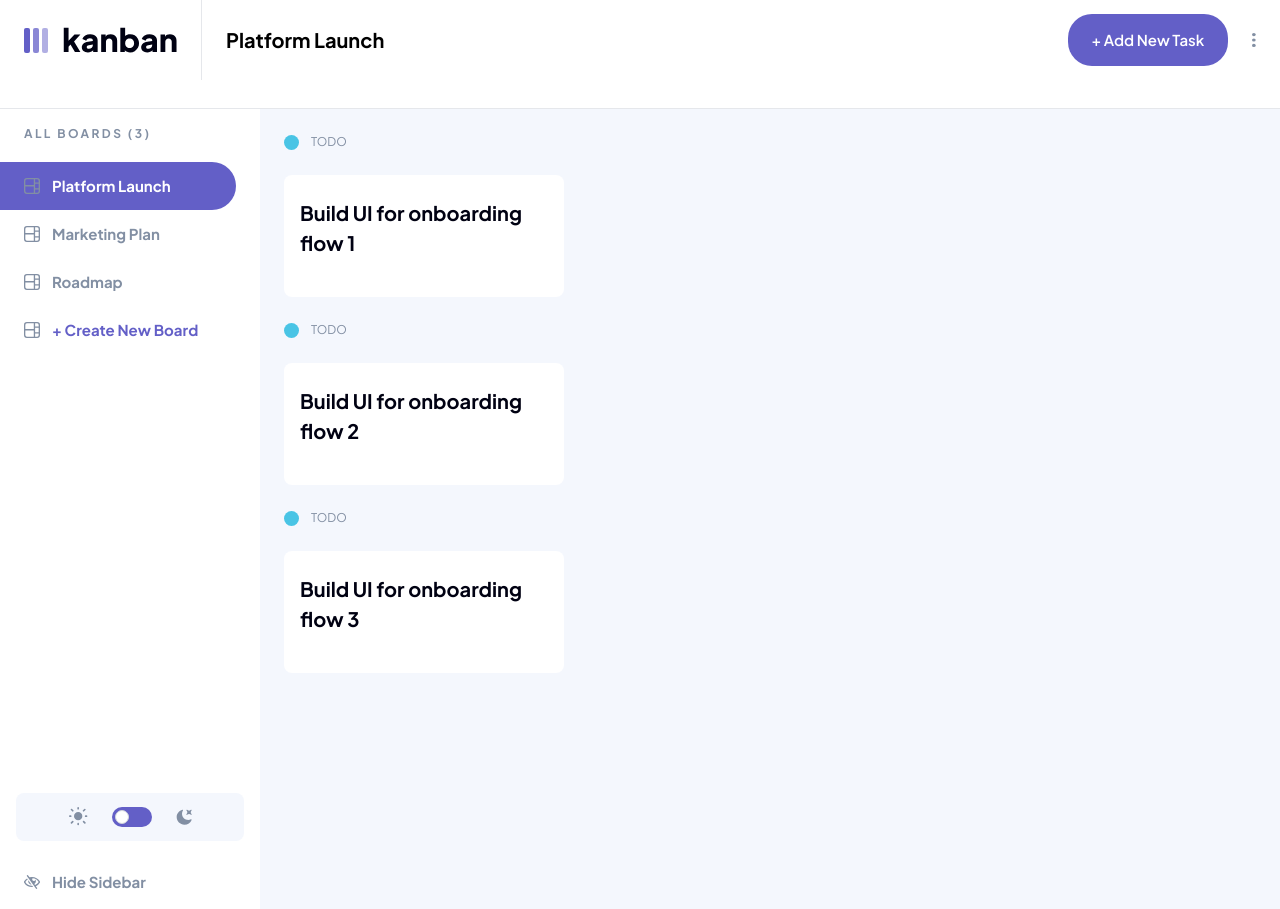
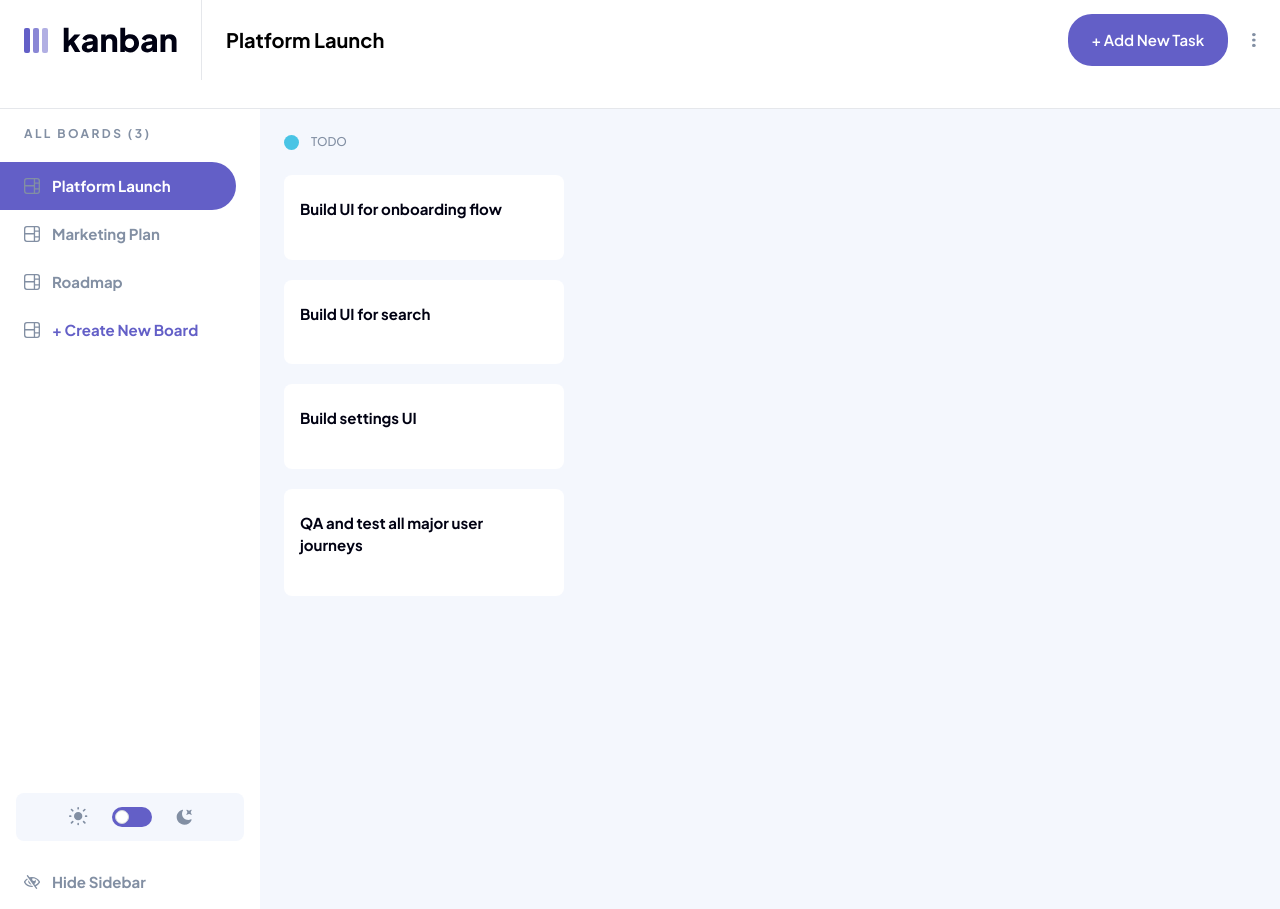
Before and after one commit to 12Ricky0/kanban-task-mgt, a Next.js app: page / in a window 1280 px wide. Built offline with nearby package versions, Linux system fonts and the light colour scheme.

Commit message:
sortable added

```diff
--- a/app/page.tsx
+++ b/app/page.tsx
@@ -6,8 +6,21 @@ import DeleteModal from "@/components/modals/delete";
 import TaskForm from "@/components/modals/task-form";
 import Details from "@/components/modals/task-details";
 import TaskCard from "@/components/task-card";
+import data from "@/data.json";
 
 export default function Home() {
+  const todo = data.boards.find((board) =>
+    board.columns.find((column) =>
+      column.tasks.find((task) => task.status == "Todo")
+    )
+  );
+
+  // const i = todo?.columns.find((column) =>
+  //   column.tasks.find((task) => task.status == "Todo")
+  // );
+
+  // console.log(i);
+
   return (
     <main className="">
       <Header />
@@ -16,15 +29,7 @@ export default function Home() {
           <NavBar />
         </div>
         <div>
-          <Droppable_Column>
-            <TaskCard title="Build UI for onboarding flow 1" />
-          </Droppable_Column>
-          <Droppable_Column>
-            <TaskCard title="Build UI for onboarding flow 2" />
-          </Droppable_Column>
-          <Droppable_Column>
-            <TaskCard title="Build UI for onboarding flow 3" />
-          </Droppable_Column>
+          <Droppable_Column />
         </div>
       </div>
       {/* <DeleteModal /> */}
--- a/components/dnd/column.tsx
+++ b/components/dnd/column.tsx
@@ -1,25 +1,75 @@
 "use client";
-import { DndContext } from "@dnd-kit/core";
-import { SortableContext } from "@dnd-kit/sortable";
+import {
+  DndContext,
+  closestCenter,
+  KeyboardSensor,
+  PointerSensor,
+  useSensor,
+  useSensors,
+} from "@dnd-kit/core";
+import {
+  arrayMove,
+  SortableContext,
+  sortableKeyboardCoordinates,
+  verticalListSortingStrategy,
+} from "@dnd-kit/sortable";
 import { useState } from "react";
+import TaskCard from "../task-card";
+import data from "../../data.json";
 
-export default function Droppable_Column({
-  children,
-}: {
-  children: React.ReactNode;
-}) {
-  const [items] = useState([1, 2, 3]);
+export default function Droppable_Column() {
+  const sensors = useSensors(
+    useSensor(PointerSensor),
+    useSensor(KeyboardSensor, {
+      coordinateGetter: sortableKeyboardCoordinates,
+    })
+  );
+
+  const todo = data.boards.find((board) =>
+    board.columns.find((column) =>
+      column.tasks.find((task) => task.status == "Todo")
+    )
+  );
+
+  const i = todo?.columns.find((column) =>
+    column.tasks.find((task) => task.status == "Todo")
+  );
+
+  const [items, setItems] = useState(i?.tasks.map((task) => task.title) || []);
+
+  function handleDragEnd(event: any) {
+    const { active, over } = event;
+
+    if (active.id !== over.id) {
+      setItems((items) => {
+        const oldIndex = items.indexOf(active.id);
+        const newIndex = items.indexOf(over.id);
+
+        return arrayMove(items, oldIndex, newIndex);
+      });
+    }
+  }
   return (
-    <DndContext>
-      <SortableContext items={items}>
     <section className="ml-4 md:ml-0">
       <div className="flex flex-row items-center gap-3">
         <div className="size-[15px] rounded-full bg-[#49C4E5]" />
-            <h1 className="my-6 text-secondary-gray text-[12px]">TODO</h1>
+        <h1 className="my-6 text-secondary-gray text-[12px] font-medium">
+          TODO
+        </h1>
       </div>
-          <div className="inline-flex flex-col gap-[20px]">{children}</div>
-        </section>
+      <div className="inline-flex flex-col gap-[20px]">
+        <DndContext
+          sensors={sensors}
+          collisionDetection={closestCenter}
+          onDragEnd={handleDragEnd}
+        >
+          <SortableContext items={items} strategy={verticalListSortingStrategy}>
+            {items?.map((d) => (
+              <TaskCard title={d} key={d} id={d} />
+            ))}
           </SortableContext>
         </DndContext>
+      </div>
+    </section>
   );
 }
--- a/components/task-card.tsx
+++ b/components/task-card.tsx
@@ -1,25 +1,26 @@
 "use client";
 import { useDraggable } from "@dnd-kit/core";
+import { useSortable } from "@dnd-kit/sortable";
+import { CSS } from "@dnd-kit/utilities";
 
-export default function TaskCard({ title }: { title: string }) {
-  const { attributes, listeners, setNodeRef, transform } = useDraggable({
-    id: "draggable",
-  });
-  const style = transform
-    ? {
-        transform: `translate3d(${transform.x}px, ${transform.y}px, 0)`,
-      }
-    : undefined;
+export default function TaskCard({ title, id }: { title: string; id: string }) {
+  const { attributes, listeners, setNodeRef, transform, transition } =
+    useSortable({ id: id });
+
+  const style = {
+    transform: CSS.Transform.toString(transform),
+    transition,
+  };
   return (
     <section
       ref={setNodeRef}
       style={style}
+      {...attributes}
       {...listeners}
-      {...attributes}
       className="w-[280px] rounded-lg bg-white py-[23px]"
     >
       <article className="px-4">
-        <h1 className="font-bold text-primary-dark text-[20px] mb-2">
+        <h1 className="font-bold text-primary-dark text-[15px] mb-2">
           {title}
         </h1>
         <p className="mb-4 text-[13px] text-secondary-gray font-bold"></p>
```
Lines whose indentation alone changed are shown as unchanged.
